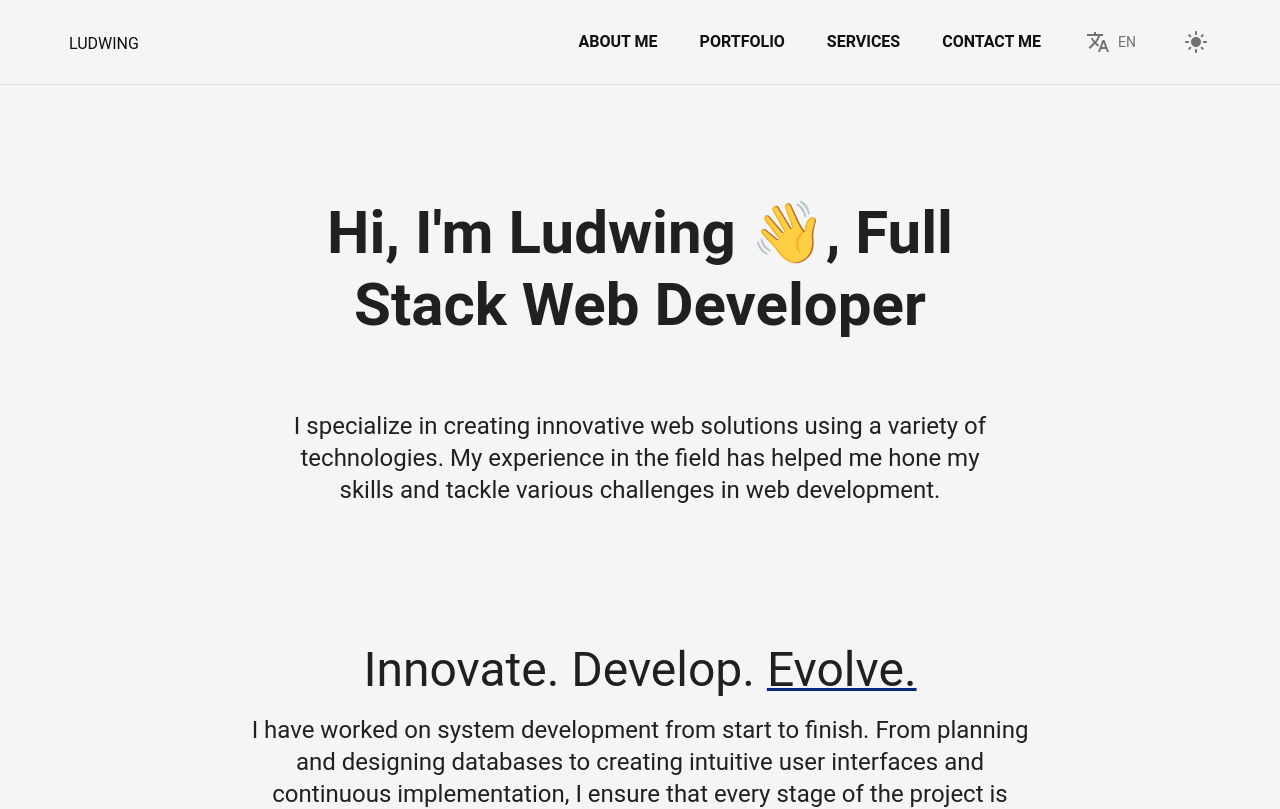
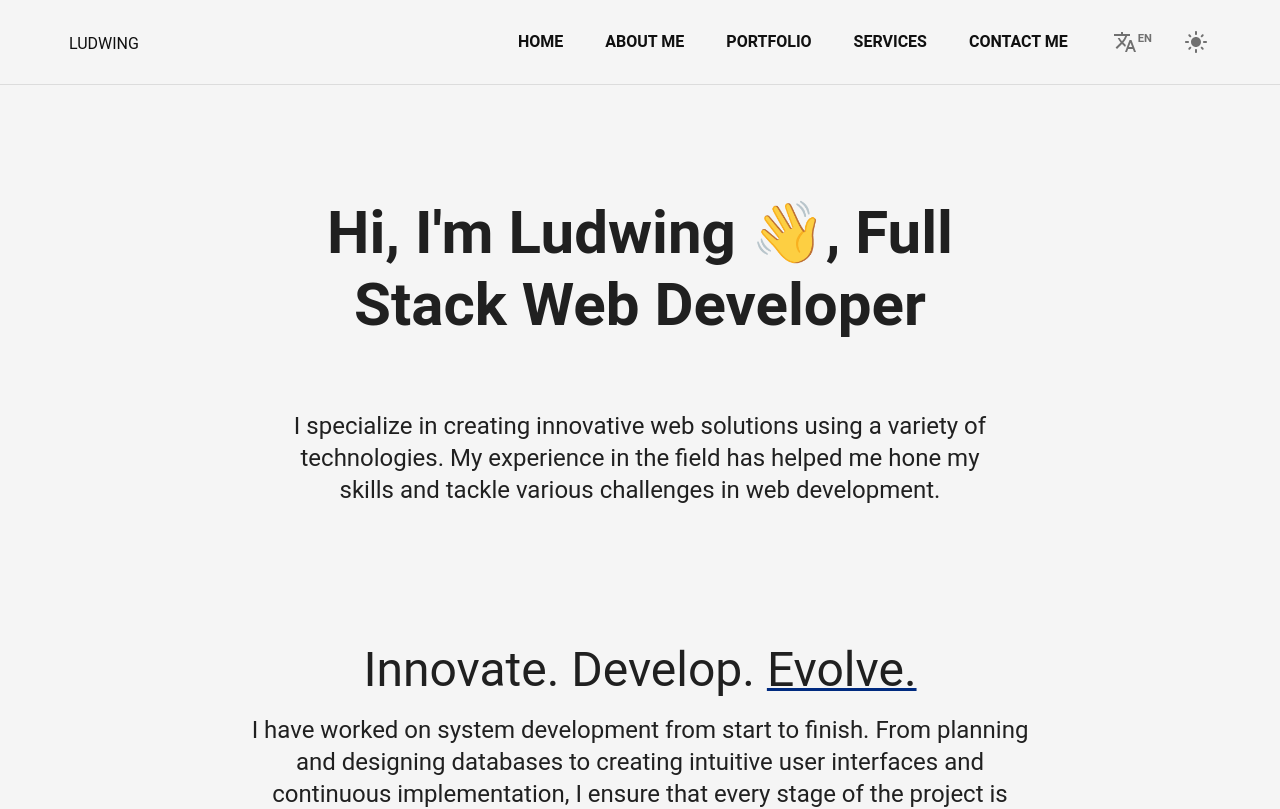
Before and after one commit to ludwingx/Portfolio-v3, a Next.js app: page /en in a window 1280 px wide. Shown: the top 809 px of the page. Built offline with nearby package versions, Linux system fonts and the light colour scheme.

Commit message:
navbar modifiqued

```diff
--- a/messages/en.json
+++ b/messages/en.json
@@ -17,6 +17,7 @@
     "btnText1": "Let's work together"
   },
   "Navbar": {
+    "home": "HOME",
     "about": "ABOUT ME",
     "portfolio": "PORTFOLIO",
     "services": "SERVICES",
--- a/messages/es.json
+++ b/messages/es.json
@@ -18,6 +18,7 @@
     "btnText1": "Trabajemos juntos"
   },
   "Navbar": {
+    "home": "INICIO",
     "about": "SOBRE MÍ",
     "portfolio": "PORTAFOLIO",
     "services": "SERVICIOS",
--- a/src/components/btnLanguageChange/LanguageSwitcher.tsx
+++ b/src/components/btnLanguageChange/LanguageSwitcher.tsx
@@ -13,7 +13,6 @@ const LanguageSwitcher = () => {
   const router = useRouter();
   const pathname = usePathname();
 
-  // Define el objeto locales con las claves específicas
   const locales: { [key in Locale]: string } = {
     en: 'EN',
     es: 'ES'
@@ -30,7 +29,7 @@ const LanguageSwitcher = () => {
         onClick={() => handleLocaleChange(locale === 'en' ? 'es' : 'en')} // Cambia entre inglés y español
       >
         <TranslateIcon />
-        <Typography variant="body2" style={{ marginLeft: 8 }}>
+        <Typography variant="body2" style={{ marginLeft: 1, fontWeight: 'bold', fontSize: '0.7rem', marginBottom: 6 }}>
           {locales[locale]}
         </Typography>
       </IconButton>
--- a/src/components/navbar/MobileMenu.tsx
+++ b/src/components/navbar/MobileMenu.tsx
@@ -1,7 +1,7 @@
 "use client"; // Directiva para componentes del lado del cliente
 
 import React from "react";
-import { Drawer, IconButton, Box, List, ListItem, Grid, ListItemText, Divider } from "@mui/material";
+import { Drawer, IconButton, Box, List, ListItem, Grid, ListItemText, Divider, Typography } from "@mui/material";
 import MenuIcon from "@mui/icons-material/Menu";
 import styles from "./Navbar.module.css";
 import LanguageSwitcher from "../btnLanguageChange/LanguageSwitcher";
@@ -20,10 +20,10 @@ const MobileMenu: React.FC<MobileMenuProps> = ({ navLinks }) => {
 
   const drawer = (
     <Box
-      sx={{ width: 250 }}
       role="presentation"
       onClick={handleDrawerToggle}
       onKeyDown={handleDrawerToggle}
+      sx={{ overflowX: 'hidden' }} // Agrega esta línea
     >
       <Divider />
       <List>
@@ -35,16 +35,15 @@ const MobileMenu: React.FC<MobileMenuProps> = ({ navLinks }) => {
         <Grid
           container
           direction="row"
-          sx={{ ml: 1, mt: 3,
-            alignItems: "center",
-          }}
->
-          <LanguageSwitcher />
-          <ThemeSwitcher />
+          sx={{ ml: 1, mt: 3, alignItems: "center" }}
+        >
+          <Box sx={{ display: "flex", alignItems: "center" }}>
+            <LanguageSwitcher />
+            <Typography sx={{ fontSize: 20 }}>|</Typography>
+            <ThemeSwitcher />
+          </Box>
         </Grid>
       </List>
-
-
     </Box>
   );
 
--- a/src/components/navbar/Navbar.tsx
+++ b/src/components/navbar/Navbar.tsx
@@ -11,6 +11,7 @@ const NavbarServer: React.FC = () => {
   const locale = useLocale(); // Obtén el idioma actual
 
   const navLinks = [
+    { href: `/${locale}`, label: t("home") },
     { href: `/${locale}/aboutme`, label: t("about") },
     { href: `/${locale}/projects`, label: t("portfolio") },
     { href: `/${locale}/services`, label: t("services") },
@@ -22,11 +23,7 @@ const NavbarServer: React.FC = () => {
       <Container maxWidth="lg">
         <Toolbar disableGutters>
           {/* Logo */}
-          <Typography
-            variant="h6"
-            sx={{ flexGrow: 1 }}
-            className={styles.logo}
-          >
+          <Typography variant="h6" sx={{ flexGrow: 1 }} className={styles.logo}>
             <Link href={`/${locale}`} passHref>
               <Typography
                 component="span"
@@ -66,13 +63,13 @@ const NavbarServer: React.FC = () => {
                 </Typography>
               </Link>
             ))}
+            <Box sx={{ display: "flex", alignItems: "center", gap: 2 }}>
+              <LanguageSwitcher />
 
-            {/* LanguageSwitcher y ThemeSwitcher */}
-            <LanguageSwitcher  />
-            <ThemeSwitcher  />
+              <ThemeSwitcher />
+            </Box>
           </Box>
 
-          {/* Menú móvil */}
           <MobileMenu navLinks={navLinks} />
         </Toolbar>
       </Container>
```
